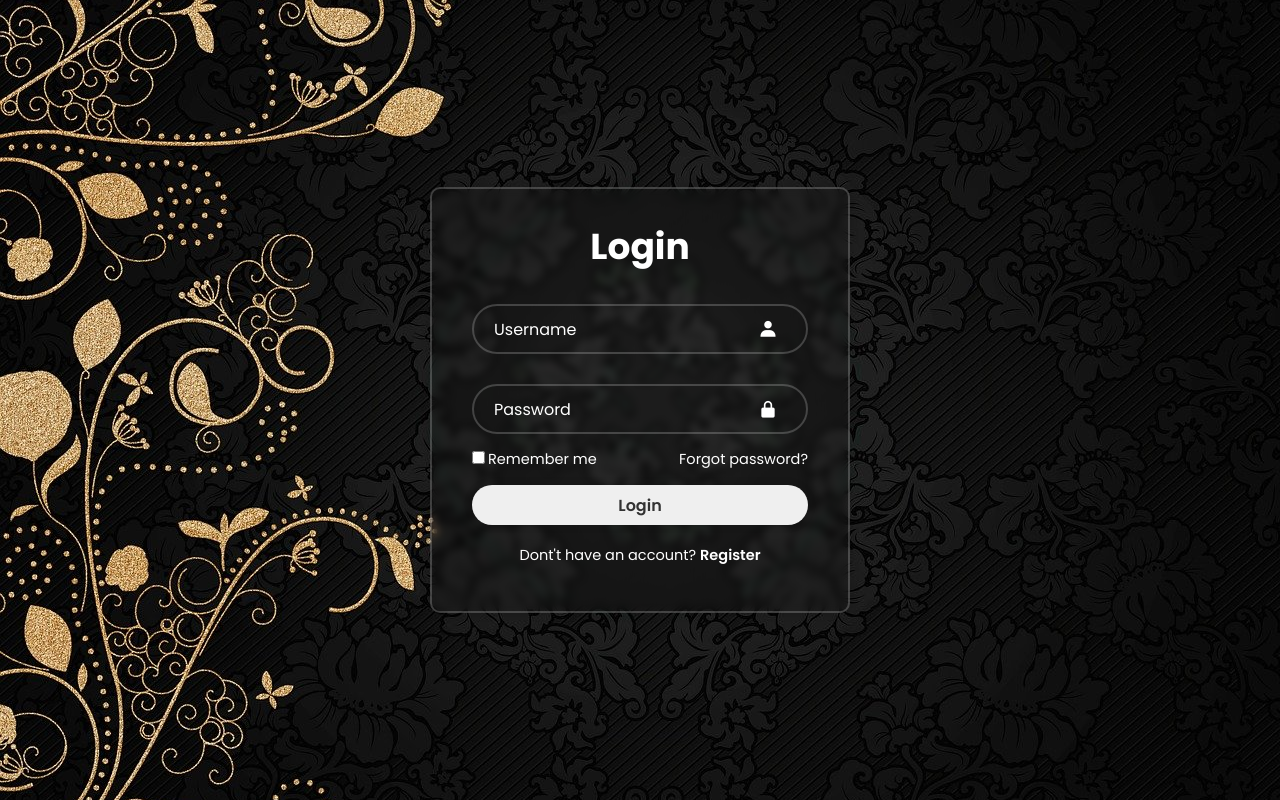
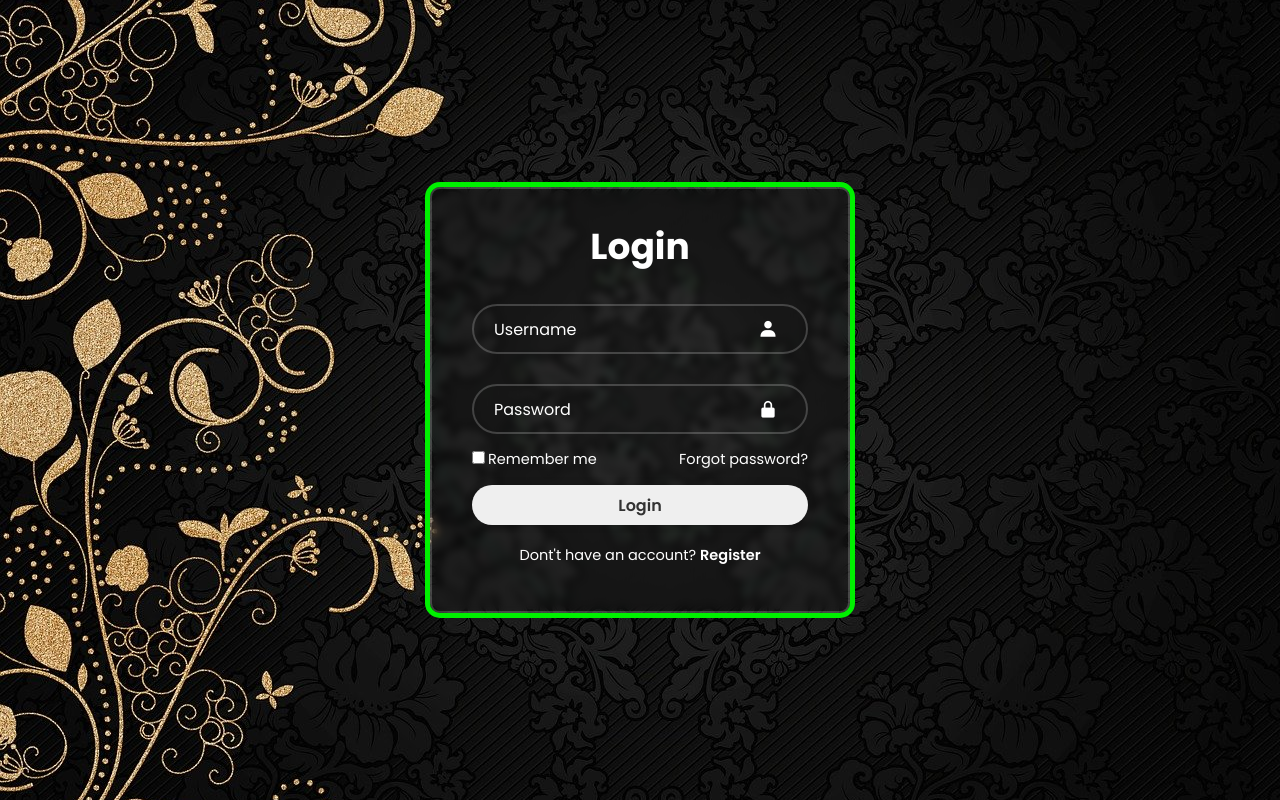
Before and after one commit to Mehmet-github06/login, a plain HTML site: page index.html in a window 1280 px wide. In both pictures the pointer is over the element 640 px from the left and 400 px from the top of the page. Drawn offline with nearby package versions, Linux system fonts and the light colour scheme.

Commit message:
outline eklendi

```diff
--- a/style.css
+++ b/style.css
@@ -23,7 +23,15 @@ body {
     color: #fff;
     border-radius: 10px;
     padding: 30px 40px;
+    /* outline: 10px solid red; */
 }
+
+.wrapper:hover{
+    outline: 5px solid #00f000 ;
+    /* outline-offset: 1.5rem; */
+
+}
+
 .wrapper h1{
     font-size: 36px;
 text-align: center;
```
